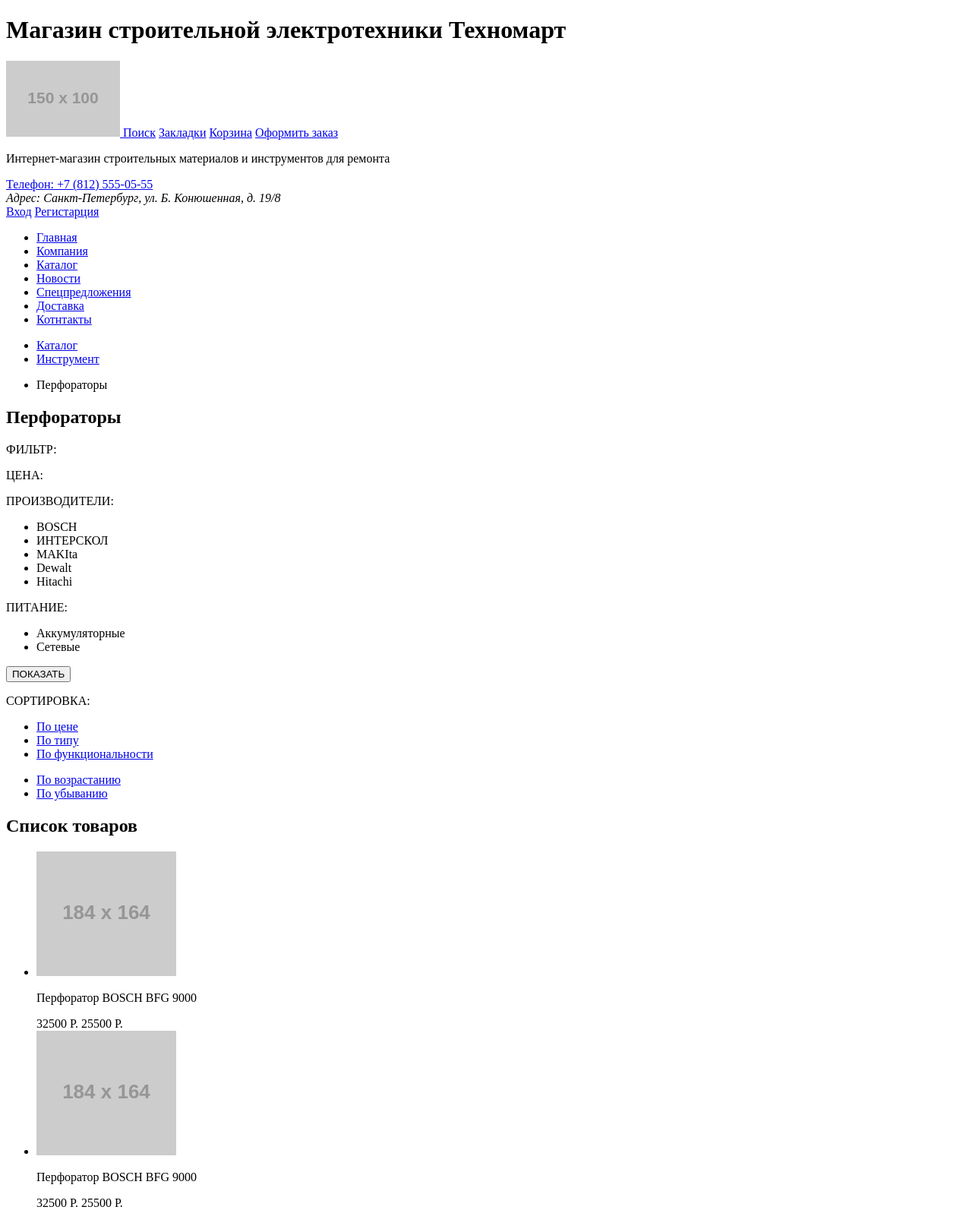
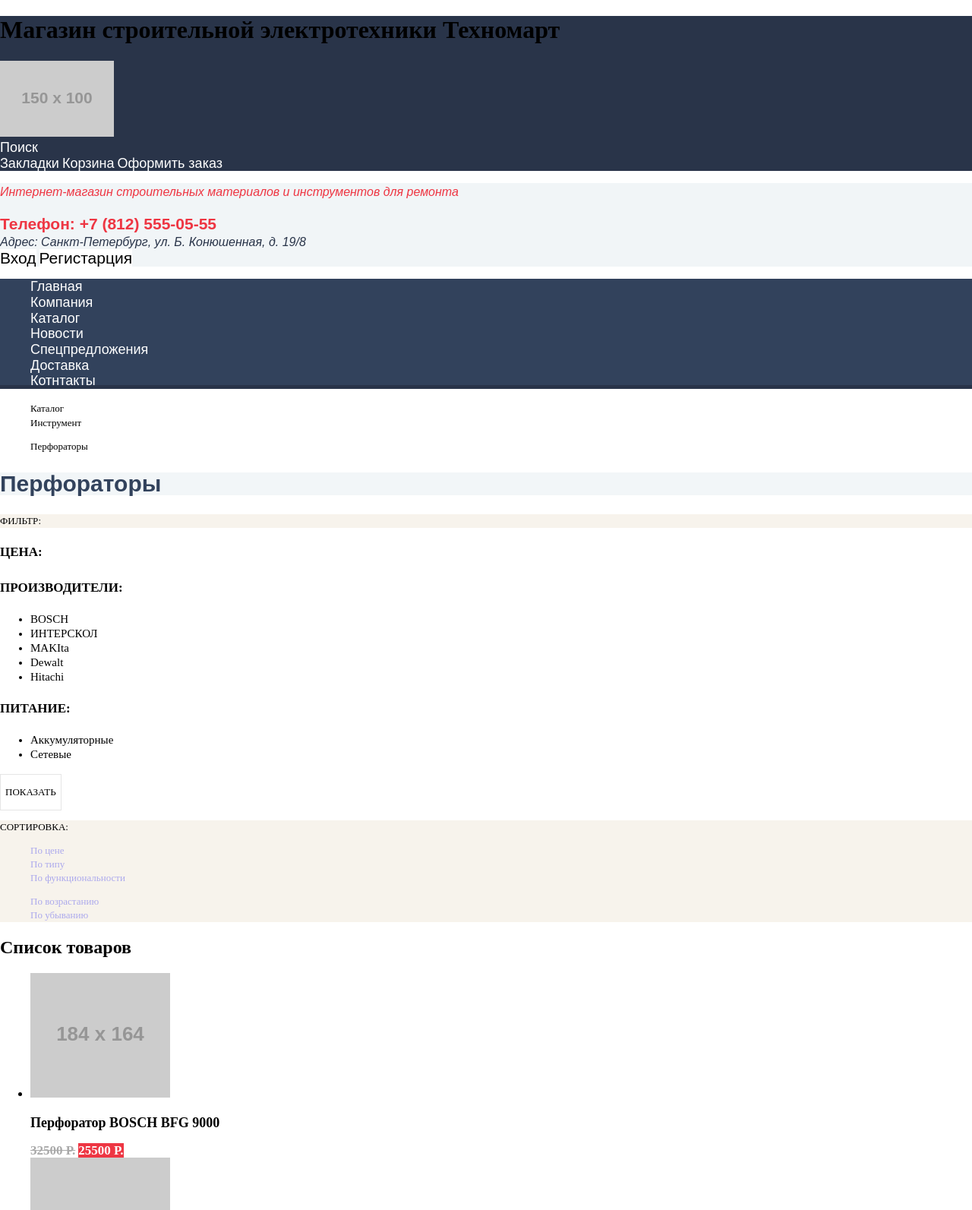
Before and after one commit to IvanTertov4/1588367-technomart-29, a plain HTML site: page catalog.html in a window 1280 px wide. Shown: the top 1593 px of the page at 76% size. Drawn offline with Linux system fonts and the light colour scheme; placeholder pictures from the web are drawn by us; a web font is replaced by a local one.

Commit message:
Сделал каталог

```diff
--- a/catalog.html
+++ b/catalog.html
@@ -4,239 +4,238 @@
   <head>
     <meta charset="utf-8">
     <title>HTML Academy: Техномарт</title>
+    <link href="https://fonts.googleapis.com/css2?family=Cuprum:wght@400;500;600;700&family=PT+Sans:wght@400;700&display=swap" rel="stylesheet">
+    <link rel="stylesheet" href="css/style.css">
+    <link href="css/normalize.css" rel="stylesheet">
   </head>
   <body>
-    <header>
+    <header class="main-header">
+      <div class="header-top">
+        <h1 class="visual-hidden">Магазин строительной электротехники Техномарт</h1>
+        <div class="logo-div">
+          <a>
+            <img src="https://via.placeholder.com/150x100" class="logo" alt="Логотип компании Техномарт">
+          </a>
+        </div>
+        <a class="header-form-links" href="#">Поиск</a>
         <div>
-        <h1>Магазин строительной электротехники Техномарт</h1>
-        <a href="index.html">
-        <img src="https://via.placeholder.com/150x100" alt="Логотип компании Техномарт">
-        </a>
-        <a href="#">Поиск</a>
-        <a href="#">Закладки</a>
-        <a href="#">Корзина</a>
-        <a href="#">Оформить заказ</a>
+        <a class="header-form-links" href="#">Закладки</a>
+        <a class="header-form-links" href="#">Корзина</a>
+        <a class="header-form-links" href="#">Оформить заказ</a></div>
       </div>
-        <div></div>
-        <p>Интернет-магазин строительных материалов и инструментов для ремонта</p>
+      <div class="header-middle">
+        <p class="header-text">Интернет-магазин строительных материалов и инструментов для ремонта</p>
         <div>
-          <a href="tel:+7(812)555-05-55">Телефон: +7 (812) 555-05-55</a>
-          <address>Адрес: Санкт-Петербург, ул. Б. Конюшенная, д. 19/8</address>
+          <a class="header-phone" href="tel:+78125550555">Телефон: +7 (812) 555-05-55</a>
+          <address class="header-address">Адрес: Санкт-Петербург, ул. Б. Конюшенная, д. 19/8</address>
         </div>
         <div>
-          <a href="#">Вход</a>
-          <a href="#">Регистарция</a>
+          <a class="header-login-link" href="#">Вход</a>
+          <a class="header-login-link" href="#">Регистарция</a>
         </div>
-        <nav class = "navigation">
-          <ul>
-          <li>
-            <a href="#">Главная</a>
-          </li>
-          <li>
-            <a href="#">Компания</a>
-          </li>
-          <li>
-            <a href="#">Каталог</a>
-          </li>
-          <li>
-            <a href="#">Новости</a>
-          </li>
-          <li>
-            <a href="#">Спецпредложения</a>
-          </li>
-          <li>
-            <a href="#">Доставка</a>
-          </li>
-          <li>
-            <a href="#">Котнтакты</a>
-          </li>
+      </div>
+      <nav class="main-navigation">
+        <ul class="site-navigation">
+        <li><a class="navigation-item" href="#">Главная</a></li>
+        <li><a class="navigation-item" href="#">Компания</a></li>
+        <li><a class="navigation-item" href="#">Каталог</a></li>
+        <li><a class="navigation-item" href="#">Новости</a></li>
+        <li><a class="navigation-item" href="#">Спецпредложения</a></li>
+        <li><a class="navigation-item" href="#">Доставка</a></li>
+        <li><a class="navigation-item" href="#">Котнтакты</a></li>
       </ul>
       </nav>
     </header>
     <main>
-      <ul>
+      <ul class="goods-way-list">
         <li>
-          <a href="#">Каталог</a>
+          <a class="goods-way-link" href="#">Каталог</a>
         </li>
         <li>
-          <a href="#">Инструмент</a>
+          <a class="goods-way-link" href="#">Инструмент</a>
         </li>
         <li>
-          <p>Перфораторы</p>
+          <p class="goods-way-link" >Перфораторы</p>
         </li>
       </ul>
       <section>
-        <h2>Перфораторы</h2>
-        <div>
-          <p>ФИЛЬТР:</p>
-          <p>ЦЕНА:</p>
-          <p>ПРОИЗВОДИТЕЛИ:</p>
+        <h2 class="catalog-heading" >Перфораторы</h2>
+        <div class="form">
+          <div class="catalog-top">
+            <p class="form-name">ФИЛЬТР:</p>
+          </div>
+          <p class="form-heading">ЦЕНА:</p>
+          <p class="form-heading">ПРОИЗВОДИТЕЛИ:</p>
           <ul>
-            <li>BOSCH</li>
-            <li>ИНТЕРСКОЛ</li>
-            <li>MAKIta</li>
-            <li>Dewalt</li>
-            <li>Hitachi</li>
+            <li class="form-item">BOSCH</li>
+            <li class="form-item">ИНТЕРСКОЛ</li>
+            <li class="form-item">MAKIta</li>
+            <li class="form-item">Dewalt</li>
+            <li class="form-item">Hitachi</li>
           </ul>
-          <p>ПИТАНИЕ:</p>
+          <p class="form-heading">ПИТАНИЕ:</p>
           <ul>
-            <li>Аккумуляторные</li>
-            <li>Сетевые</li>
+            <li class="form-item">Аккумуляторные</li>
+            <li class="form-item">Сетевые</li>
           </ul>
-          <button>ПОКАЗАТЬ</button>
+          <button class="form-button"><p>ПОКАЗАТЬ</p></button>
         </div>
         <div>
-          <div>
-            <p>СОРТИРОВКА:</p>
-            <ul>
+          <div class="catalog-top">
+            <p class="form-name">СОРТИРОВКА:</p>
+            <ul class="sorting-list">
               <li>
-                <a href="#">По цене</a>
+                <a class="sorting-item" href="#">По цене</a>
               </li>
               <li>
-                <a href="#">По типу</a>
+                <a class="sorting-item" href="#">По типу</a>
               </li>
               <li>
-                <a href="#">По функциональности</a>
+                <a class="sorting-item" href="#">По функциональности</a>
               </li>
             </ul>
-            <ul>
+            <ul class="sorting-list">
               <li>
-                <a href="#">По возрастанию</a>
+                <a class="special-sorting-item" href="#">По возрастанию</a>
               </li>
               <li>
-                <a href="#">По убыванию</a>
+                <a class="special-sorting-item" href="#">По убыванию</a>
               </li>
             </ul>
           </div>
           <div>
-            <h2>Список товаров</h2>
+            <h2 class="visual-hidden">Список товаров</h2>
             <ul>
               <li>
                 <div>
                   <img src="https://via.placeholder.com/184x164" alt="Перфоратор BOSCH BFG 9000">
-                  <p>Перфоратор BOSCH BFG 9000</p>
-                  <span>32500 Р.</span>
-                  <span>25500 Р.</span>
+                  <p class="goods-name">Перфоратор BOSCH BFG 9000</p>
+                  <span class="last-price">32500 Р.</span>
+                  <span class="new-price">25500 Р.</span>
                 </div>
               </li>
               <li>
                 <div>
                   <img src="https://via.placeholder.com/184x164" alt="Перфоратор BOSCH BFG 9000">
-                  <p>Перфоратор BOSCH BFG 9000</p>
-                  <span>32500 Р.</span>
-                  <span>25500 Р.</span>
+                  <p class="goods-name">Перфоратор BOSCH BFG 9000</p>
+                  <span class="last-price">32500 Р.</span>
+                  <span class="new-price">25500 Р.</span>
                 </div>
               </li>
               <li>
                 <div>
                   <img src="https://via.placeholder.com/184x164" alt="Перфоратор BOSCH BFG 9000">
-                  <p>Перфоратор BOSCH BFG 9000</p>
-                  <span>32500 Р.</span>
-                  <span>25500 Р.</span>
+                  <p class="goods-name">Перфоратор BOSCH BFG 9000</p>
+                  <span class="last-price">32500 Р.</span>
+                  <span class="new-price">25500 Р.</span>
                 </div>
               </li>
               <li>
                 <div>
                   <img src="https://via.placeholder.com/184x164" alt="Перфоратор BOSCH BFG 9000">
-                  <p>Перфоратор BOSCH BFG 9000</p>
-                  <span>32500 Р.</span>
-                  <span>25500 Р.</span>
+                  <p class="goods-name">Перфоратор BOSCH BFG 9000</p>
+                  <span class="last-price">32500 Р.</span>
+                  <span class="new-price">25500 Р.</span>
                 </div>
               </li>
               <li>
                 <div>
                   <img src="https://via.placeholder.com/184x164" alt="Перфоратор BOSCH BFG 9000">
-                  <p>Перфоратор BOSCH BFG 9000</p>
-                  <span>32500 Р.</span>
-                  <span>25500 Р.</span>
+                  <p class="goods-name">Перфоратор BOSCH BFG 9000</p>
+                  <span class="last-price">32500 Р.</span>
+                  <span class="new-price">25500 Р.</span>
                 </div>
               </li>
               <li>
                 <div>
                   <img src="https://via.placeholder.com/184x164" alt="Перфоратор BOSCH BFG 9000">
-                  <p>Перфоратор BOSCH BFG 9000</p>
-                  <span>32500 Р.</span>
-                  <span>25500 Р.</span>
+                  <p class="goods-name">Перфоратор BOSCH BFG 9000</p>
+                  <span class="last-price">32500 Р.</span>
+                  <span class="new-price">25500 Р.</span>
                 </div>
               </li>
               <li>
                 <div>
                   <img src="https://via.placeholder.com/184x164" alt="Перфоратор BOSCH BFG 9000">
-                  <p>Перфоратор BOSCH BFG 9000</p>
-                  <span>32500 Р.</span>
-                  <span>25500 Р.</span>
+                  <p class="goods-name">Перфоратор BOSCH BFG 9000</p>
+                  <span class="last-price">32500 Р.</span>
+                  <span class="new-price">25500 Р.</span>
                 </div>
               </li>
               <li>
                 <div>
                   <img src="https://via.placeholder.com/184x164" alt="Перфоратор BOSCH BFG 9000">
-                  <p>Перфоратор BOSCH BFG 9000</p>
-                  <span>32500 Р.</span>
-                  <span>25500 Р.</span>
+                  <p class="goods-name">Перфоратор BOSCH BFG 9000</p>
+                  <span class="last-price">32500 Р.</span>
+                  <span class="new-price">25500 Р.</span>
                 </div>
               </li>
               <li>
                 <div>
                   <img src="https://via.placeholder.com/184x164" alt="Перфоратор BOSCH BFG 9000">
-                  <p>Перфоратор BOSCH BFG 9000</p>
-                  <span>32500 Р.</span>
-                  <span>25500 Р.</span>
+                  <p class="goods-name">Перфоратор BOSCH BFG 9000</p>
+                  <span class="last-price">32500 Р.</span>
+                  <span class="new-price">25500 Р.</span>
                 </div>
               </li>
             </ul>
           </div>
         </div>
         <div>
-          <ul>
-            <li>
-              <a href="#">1</a>
+          <ul class="numbering-list">
+            <li class="nambering-item">
+              <a class="numbering" href="#">1</a>
             </li>
-            <li>
-              <a href="#">2</a>
+            <li class="nambering-item">
+              <a class="numbering" href="#">2</a>
             </li>
-            <li>
-              <a href="#">3</a>
+            <li class="nambering-item">
+              <a class="numbering" href="#">3</a>
             </li>
-            <li>
-              <a href="#">следующая</a>
+            <li class="nambering-item">
+              <a class="numbering" href="#">следующая</a>
             </li>
           </ul>
         </div>
       </section>
-    <section>
-      <h2>ПАРА СЛОВ О ПЕРФОРАТОРАХ</h2>
-      <p>Перфоратор — универсальный строительный инструмент. Предназначен для сверления и долбления отверстий в кирпиче, бетоне и камне.
+      <section class="catalog-low-info">
+        <h2 class="catalog-low-info-heading">ПАРА СЛОВ О ПЕРФОРАТОРАХ</h2>
+        <p class="catalog-low-info-text">Перфоратор — универсальный строительный инструмент. Предназначен для сверления и долбления отверстий в кирпиче, бетоне и камне.
           Существуют электромеханические и пневматические перфораторы. Современные модели могут выполнять функции дрели, шуруповерта и отбойного молотка.
           В ассортиментном ряду есть выбор «трехрежимников»: в одном устройстве будут совмещены отбойный молоток и ударная дрель.</p>
       </section>
     </main>
-    <footer>
-      <div>
-        <img src="https://via.placeholder.com/150x100" alt="Логотип компании Техномарт">
+    <footer class="main-footer">
+      <div class="main-footer-top">
+        <div class="logo-div">
+          <img src="https://via.placeholder.com/150x100" class="logo" alt="Логотип компании Техномарт">
         </div>
         <div>
-        <a href="tel:+7(812)555-05-55">Телефон: +7 (812) 555-05-55</a>
-        <address>Адрес: Санкт-Петербург, ул. Б. Конюшенная, д. 19/8</address>
+          <address class="footer-address">Адрес: Санкт-Петербург, ул. Б. Конюшенная, д. 19/8</address>
+          <a class="footer-phone" href="tel:+7(812)555-05-55">Телефон: +7 (812) 555-05-55</a>
         </div>
         <div>
-        <ul>
-          <li><a href="about.html">Компания</a></li>
-          <li><a href="news.html">Новости</a></li>
-          <li><a href="catalog.html">Каталог</a></li>
-          <li><a href="delivery.html">Доставка</a></li>
-          <li><a href="contacts.html">Котнтакты</a></li>
-        </ul>
-        <ul>
-          <li><a href="special.html">Материалы</a></li>
-          <li><a href="special.html">Техника</a></li>
-          <li><a href="special.html">Интрументы</a></li>
-          <li><a href="special.html">Спецпредложения</a></li>
+          <ul class="footer-list">
+            <li><a class="footer-list-item" href="about.html">Компания</a></li>
+            <li><a class="footer-list-item" href="news.html">Новости</a></li>
+            <li><a class="footer-list-item" href="catalog.html">Каталог</a></li>
+            <li><a class="footer-list-item" href="delivery.html">Доставка</a></li>
+            <li><a class="footer-list-item" href="contacts.html">Котнтакты</a></li>
           </ul>
         </div>
         <div>
-        <p>© 2010–2019 Компания «Техномарт»<br>Все права защищены</p>
-        <p>Обратная связь:<br><a href="#">mail@htmlacademy.ru</a></p>
-        <p>Разработано —<br><a href="#">htmlacademy.ru</a></p>
+          <ul class="footer-content">
+            <li><a class="footer-content-item" href="special.html">Материалы</a></li>
+            <li><a class="footer-content-item" href="special.html">Техника</a></li>
+            <li><a class="footer-content-item" href="special.html">Интрументы</a></li>
+            <li><a class="footer-content-item" href="special.html">Спецпредложения</a></li>
+          </ul>
+        </div>
+      </div>
+      <div>
+        <p class="footer-text-info">© 2010–2019 Компания «Техномарт»<br>Все права защищены</p>
+        <p class="footer-text-comeback">Обратная связь:<br><a class="footer-link" href="#">mail@htmlacademy.ru</a></p>
+        <p class="footer-text-developer">Разработано —<br><a class="footer-link" href="#">htmlacademy.ru</a></p>
       </div>
     </footer>
   </body>
--- a/css/style.css
+++ b/css/style.css
@@ -21,7 +21,11 @@ font-family: 'PT Sans', sans-serif;
     --basic-top-color: #F9F5F0;
     --goods-last-price-color: #A9A9A9;
     --basic-greylight:#f1f5f7;
+    --catalog-heading-color:#F2F6F8;
     --custom-font: "Cuprum", Arial, sans-serif;
+    --catalog-color: #F7F3EC;
+    --catalog-button-border-color: #E5E5E5;
+    --catalog-low-info-color: #F1F5F7;
 }
 
 .body
@@ -408,3 +412,80 @@ background: var(--basic-grey)
     line-height: 18px;
     color: var(--basic-white);
 }
+/*----------------------------------------------------------------*/
+.goods-way-list{
+    list-style-type: none;
+}
+.goods-way-link{
+    font-size: 13px;
+    line-height: 18px;
+    color: var(--basic-black)
+}
+.catalog-heading{
+    font-family: var(--custom-font);
+    font-size: 30px;
+    line-height: 30px;
+    color: var(--basic-dark-grey);
+    background: var(--catalog-heading-color);
+}
+.catalog-top{
+    background: var(--catalog-color);
+}
+.form-name{
+    font-size: 13px;
+    line-height: 18px;
+    color: var(--basic-black)
+}
+.form-heading{
+    font-weight: bold;
+    font-size: 17px;
+    line-height: 30px;
+    color: var(--basic-black);
+}
+.form-item{
+    font-size: 15px;
+    line-height: 19px;
+    color: var(--basic-black);
+}
+.form-button{
+    background: var(--basic-white);
+    border: 1px solid var(--catalog-button-border-color);
+    box-sizing: border-box;
+    font-size: 13px;
+    line-height: 18px;
+}
+.sorting-list{
+    list-style-type: none;
+    font-size: 13px;
+    line-height: 18px;
+    mix-blend-mode: normal;
+    opacity: 0.3;
+    color: var(--basic-black);
+}
+.numbering-list{
+    list-style-type: none;
+    padding-left: 0;
+}
+.nambering-item{
+    background: var(--basic-white);
+    border: 1px solid var(--catalog-button-border-color);
+    box-sizing: border-box;
+    border-radius: 2px;
+}
+.numbering{
+    font-size: 13px;
+    line-height: 18px;
+    color: var(--basic-black);
+}
+.catalog-low-info{
+    background: var(--catalog-low-info-color);
+}
+.catalog-low-info-heading{
+    font-size: 30px;
+    line-height: 30px;
+    font-family: var(--custom-font);
+}
+.catalog-low-info-text{
+    font-size: 13px;
+
+}
```
Lines whose indentation alone changed are shown as unchanged.
